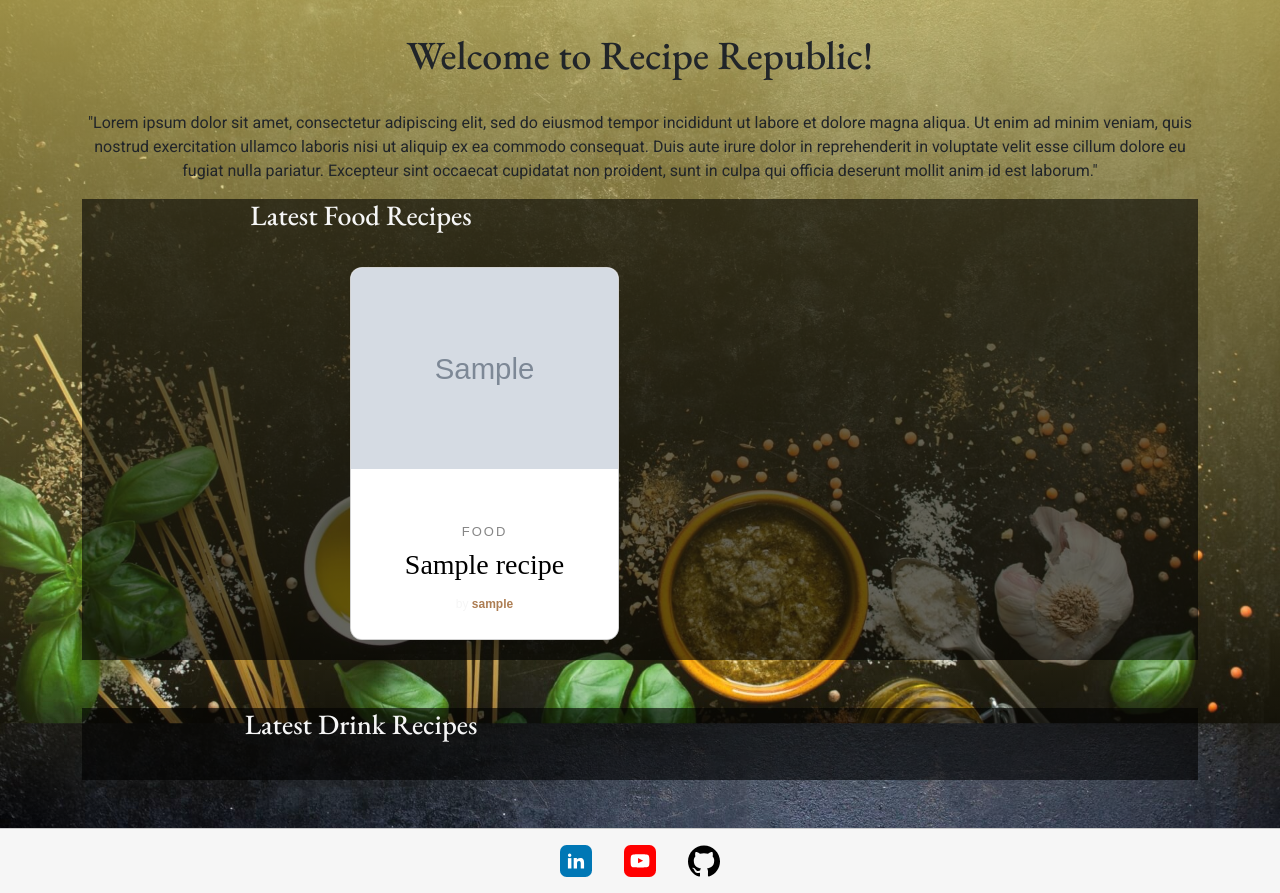
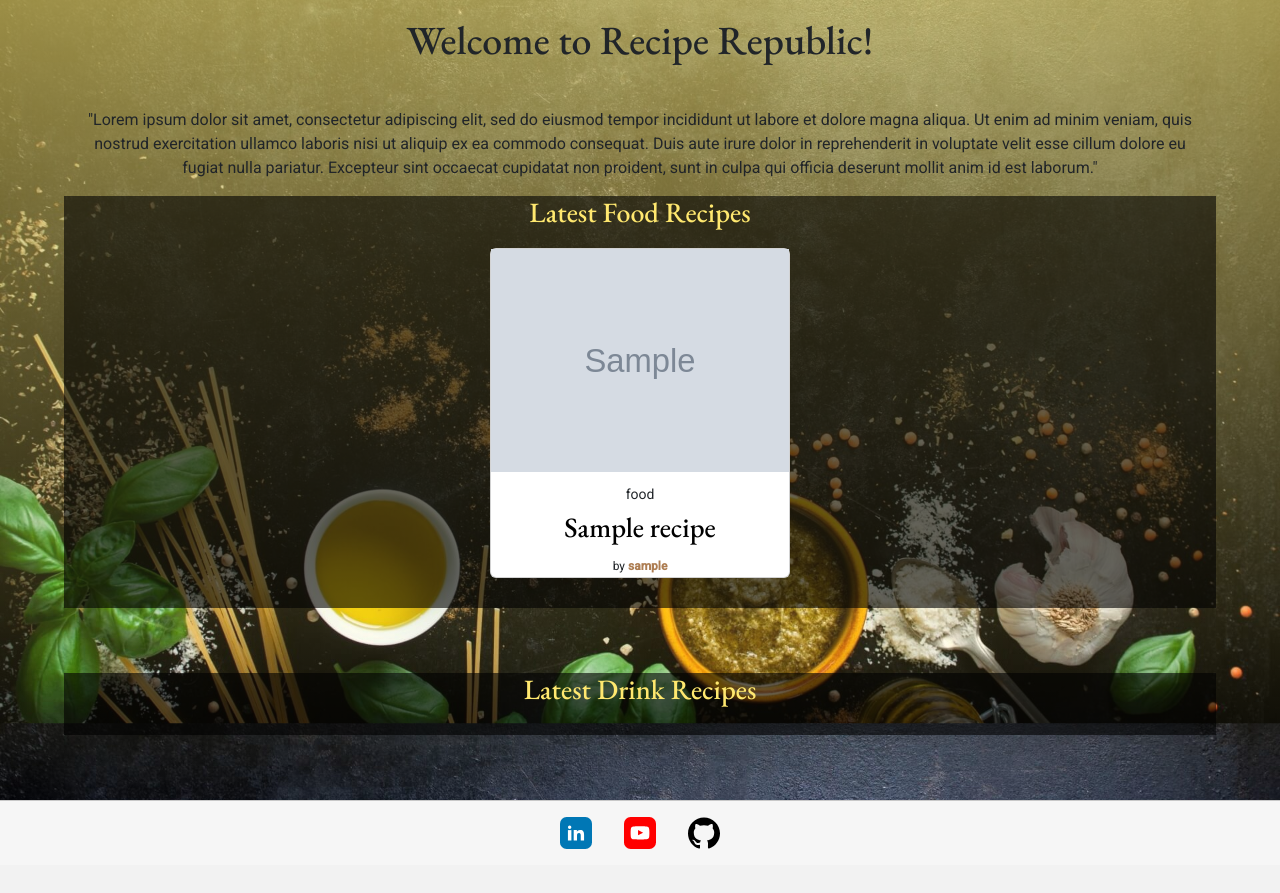
Before and after one commit to PatSvedberg/RecipeRepublic, a Django app: page / in a window 1280 px wide. Shown: the part 130-1023 px from the top of the page. After the commit the page ends 979 px from the top, so only its background shows below. Run offline with Django 3.2, Linux system fonts and the light colour scheme; tables that the repository leaves empty hold one stand-in row (values such as "Sample post"); grey boxes marked "Sample" are stand-in pictures; parts of the project's set-up code (start-up, migrations or seed data) failed here and were passed over; some libraries are stand-ins or nearby versions.

Commit message:
Re-style index-page

```diff
--- a/recipe/templates/recipe/index.html
+++ b/recipe/templates/recipe/index.html
@@ -19,9 +19,9 @@
     </section>
 </div>
 
-<div class="container">
+<div class="upload-container">
     <div class="card-title-container">
-        <h3 class="main-title text-center">Latest Food Recipes</h3>
+        <h3>Latest Food Recipes</h3>
         <section class="cards">
             {% for recipe in recipes %}
             {% if recipe.category == 'food' %}
@@ -54,14 +54,9 @@
     </div>
 </div>
 
-<div class="container">
-    <div class="mt-3 mb-5">
-    </div>
-</div>
-
-<div class="container">
+<div class="upload-container">
     <div class="card-title-container">
-        <h3 class="main-title text-center">Latest Drink Recipes</h3>
+        <h3>Latest Drink Recipes</h3>
         <section class="cards">
             {% for recipe in recipes %}
             {% if recipe.category == 'drink' %}
@@ -94,9 +89,4 @@
     </div>
 </div>
 
-<div class="container">
-    <div class="mt-3 mb-5">
-    </div>
-</div>
-
 {% endblock %}
--- a/static/css/style.css
+++ b/static/css/style.css
@@ -271,6 +271,129 @@ a.img-container:hover {
     gap: 10px;
 }
 
+
+/*Cards*/
+
+.upload-container {
+    background-color: rgba(0, 0, 0, 0.6);
+    margin-right: 5%;
+    margin-left: 5%;
+    margin-top: 15px;
+    margin-bottom: 65px;
+    padding-bottom: 20px;
+
+}
+
+  .card-title-container {
+    text-align: center;
+  }
+
+  .card-title-container h3 {
+    color: var(--yellowish);
+  }
+
+  .cards {
+    display: flex;
+    flex-wrap: wrap;
+    justify-content: center;
+  }
+
+  .card {
+    width: 300px;
+    margin: 10px;
+  }
+
+  .card_link {
+    text-decoration: none;
+  }
+
+.card__like {
+    width: 18px;
+}
+
+.card__img {
+    width: 100%;
+  }
+
+
+.card__info-hover {
+    position: absolute;
+    padding: 16px;
+    width: 100%;
+    opacity: 0;
+    top: 0;
+}
+
+.card__img--hover {
+    transition: 0.2s all ease-out;
+    background-size: cover;
+    background-position: center;
+    background-repeat: no-repeat;
+    width: 100%;
+    position: absolute;
+    height: 235px;
+    border-top-left-radius: 12px;
+    border-top-right-radius: 12px;
+    top: 0;
+
+}
+.cards h3 {
+    color: var(--off-white)
+}
+
+.card:hover {
+    box-shadow: 0px 30px 18px -8px rgba(0, 0, 0, 0.1);
+    transform: scale(1.10, 1.10);
+}
+
+.card__info {
+    margin-top: 10px;
+  }
+
+.card__info h3 {
+    color: var(--black)
+}
+
+.card__category {
+    font-size: 14px;
+  }
+
+  .card__title {
+    margin-top: 5px;
+  }
+
+.main-title {
+    margin-bottom: 20px;
+  }
+
+  .card__by {
+    font-size: 12px;
+  }
+
+.card__author {
+    font-weight: 600;
+    text-decoration: none;
+    color: #AD7D52;
+}
+
+.card:hover .card__img--hover {
+    height: 100%;
+    opacity: 0.3;
+}
+
+.card:hover .card__info {
+    background-color: transparent;
+    position: relative;
+}
+
+.card:hover .card__info-hover {
+    opacity: 1;
+}
+
+.card-desc {
+    color: var(--black)
+}
+
 /* Profiles */
 
 .profile-img {
@@ -296,150 +419,6 @@ a.img-container:hover {
 
 .profile-recipes {
     width: 100%;
-}
-
-
-/*Cards*/
-
-.container {
-    margin-right: auto;
-    margin-left: auto;
-    margin-top: 15px;
-
-}
-
-.card-title-container {
-    background-color: rgba(0, 0, 0, 0.6);
-    text-align: center;
-    color: var(--off-white)
-}
-
-.cards {
-    align-items: center;
-    align-content: center;
-    align-self: center;
-    width: 100%;
-    display: flex;
-    display: -webkit-flex;
-    justify-content: center;
-    -webkit-justify-content: center;
-    max-width: 820px;
-    padding: 10px 0 20px 10px;
-}
-
-.card__like {
-    width: 18px;
-}
-
-.card__img {
-    visibility: hidden;
-    background-size: cover;
-    background-position: center;
-    background-repeat: no-repeat;
-    width: 100%;
-    height: 235px;
-    border-top-left-radius: 12px;
-    border-top-right-radius: 12px;
-
-}
-
-.card__info-hover {
-    position: absolute;
-    padding: 16px;
-    width: 100%;
-    opacity: 0;
-    top: 0;
-}
-
-.card__img--hover {
-    transition: 0.2s all ease-out;
-    background-size: cover;
-    background-position: center;
-    background-repeat: no-repeat;
-    width: 100%;
-    position: absolute;
-    height: 235px;
-    border-top-left-radius: 12px;
-    border-top-right-radius: 12px;
-    top: 0;
-
-}
-
-.card {
-    margin-right: 25px;
-    transition: all .4s cubic-bezier(0.175, 0.885, 0, 1);
-    background-color: #fff;
-    width: 33.3%;
-    position: relative;
-    border-radius: 12px;
-    overflow: hidden;
-    box-shadow: 0px 13px 10px -7px rgba(0, 0, 0, 0.1);
-}
-
-.cards h3 {
-    color: var(--off-white)
-}
-
-.card:hover {
-    box-shadow: 0px 30px 18px -8px rgba(0, 0, 0, 0.1);
-    transform: scale(1.10, 1.10);
-}
-
-.card__info {
-    z-index: 2;
-    background-color: #fff;
-    border-bottom-left-radius: 12px;
-    border-bottom-right-radius: 12px;
-    padding: 16px 24px 24px 24px;
-}
-
-.card__info h3 {
-    color: var(--black)
-}
-
-.card__category {
-    font-family: 'Raleway', sans-serif;
-    text-transform: uppercase;
-    font-size: 13px;
-    letter-spacing: 2px;
-    font-weight: 500;
-    color: #868686;
-}
-
-.card__title {
-    margin-top: 5px;
-    margin-bottom: 10px;
-    font-family: 'Roboto Slab', serif;
-}
-
-.card__by {
-    font-size: 12px;
-    font-family: 'Raleway', sans-serif;
-    font-weight: 500;
-}
-
-.card__author {
-    font-weight: 600;
-    text-decoration: none;
-    color: #AD7D52;
-}
-
-.card:hover .card__img--hover {
-    height: 100%;
-    opacity: 0.3;
-}
-
-.card:hover .card__info {
-    background-color: transparent;
-    position: relative;
-}
-
-.card:hover .card__info-hover {
-    opacity: 1;
-}
-
-.card-desc {
-    color: var(--black)
 }
 
 
```
